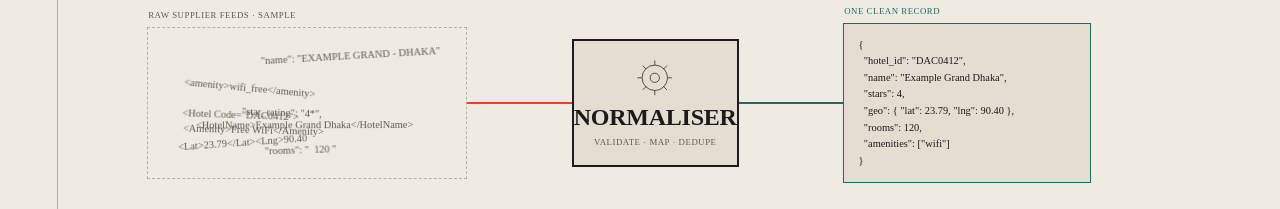
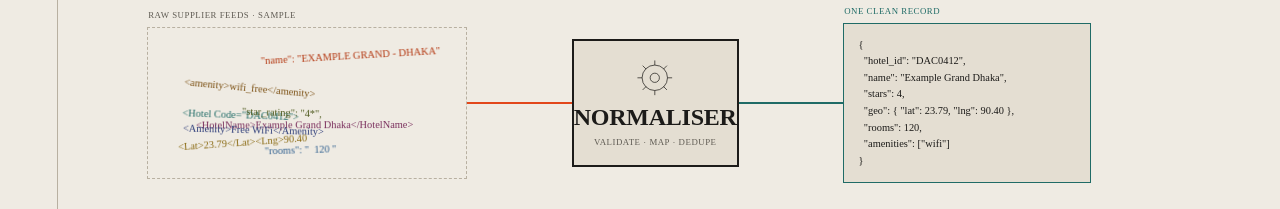
Before and after one commit to rokondevwork-rgb/rokondevwork-rgb.github.io, an Astro site: page / in a window 1280 px wide. Shown: the part 1780-1989 px from the top of the page. Built offline with nearby package versions, Linux system fonts and the light colour scheme; Astro itself is replaced by a stand-in of ours; code samples lack their colours.

Commit message:
Update for project image.

```diff
--- a/src/styles/global.css
+++ b/src/styles/global.css
@@ -1068,6 +1068,16 @@ button {
   will-change: translate;
 }
 
+/* Each raw supplier line in its own colour (the label is the box's first child). */
+.raw-line:nth-child(2) { color: var(--h-teal); }
+.raw-line:nth-child(3) { color: var(--h-mulberry); }
+.raw-line:nth-child(4) { color: var(--signal-text); }
+.raw-line:nth-child(5) { color: var(--h-indigo); }
+.raw-line:nth-child(6) { color: var(--h-clay); }
+.raw-line:nth-child(7) { color: var(--h-olive); }
+.raw-line:nth-child(8) { color: light-dark(#2f5f8f, #7fb2e5); }
+.raw-line:nth-child(9) { color: light-dark(#8a6a12, #e6c46a); }
+
 .raw-line.is-drifting {
   transition:
     translate var(--drift, 4s) cubic-bezier(0.45, 0, 0.55, 1),
```
